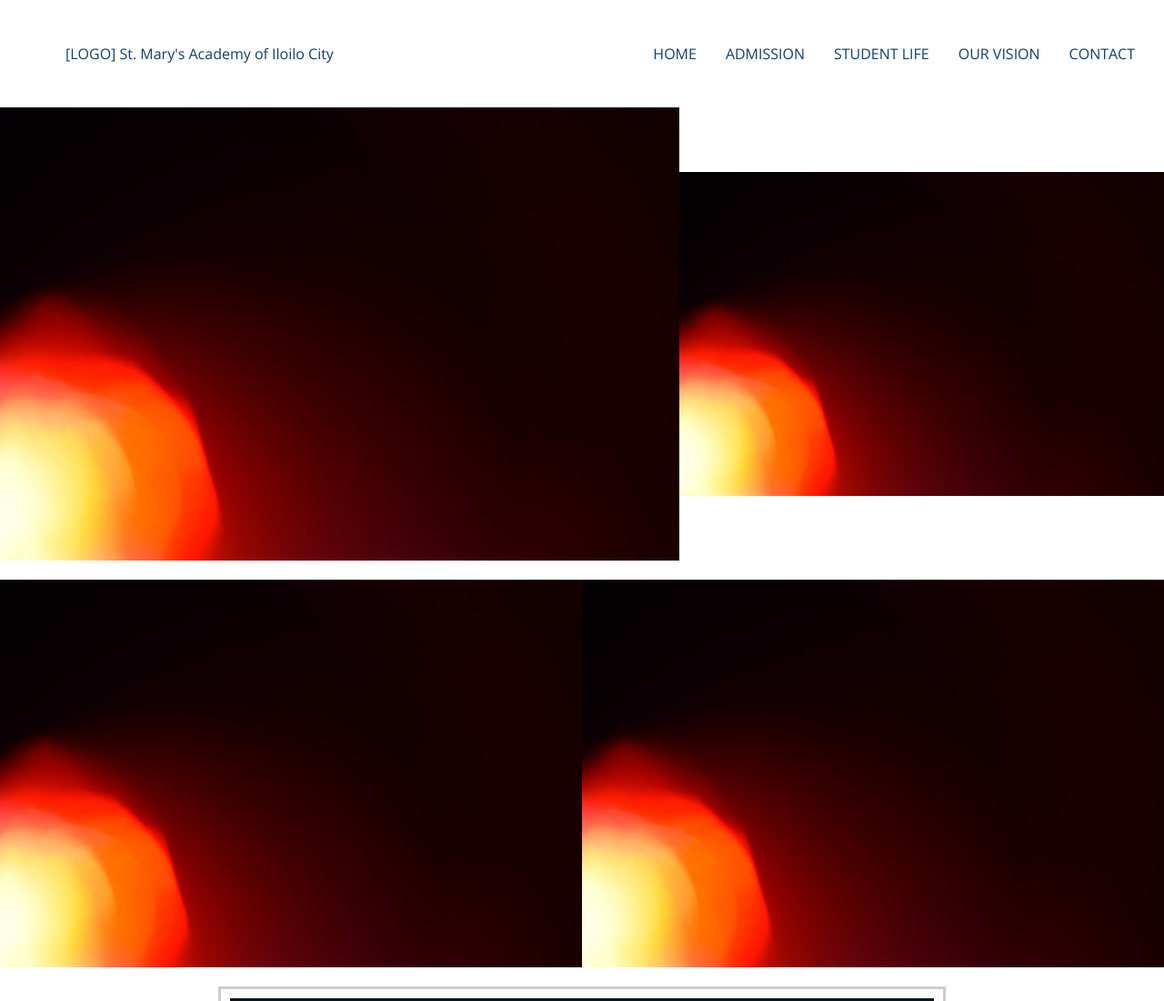
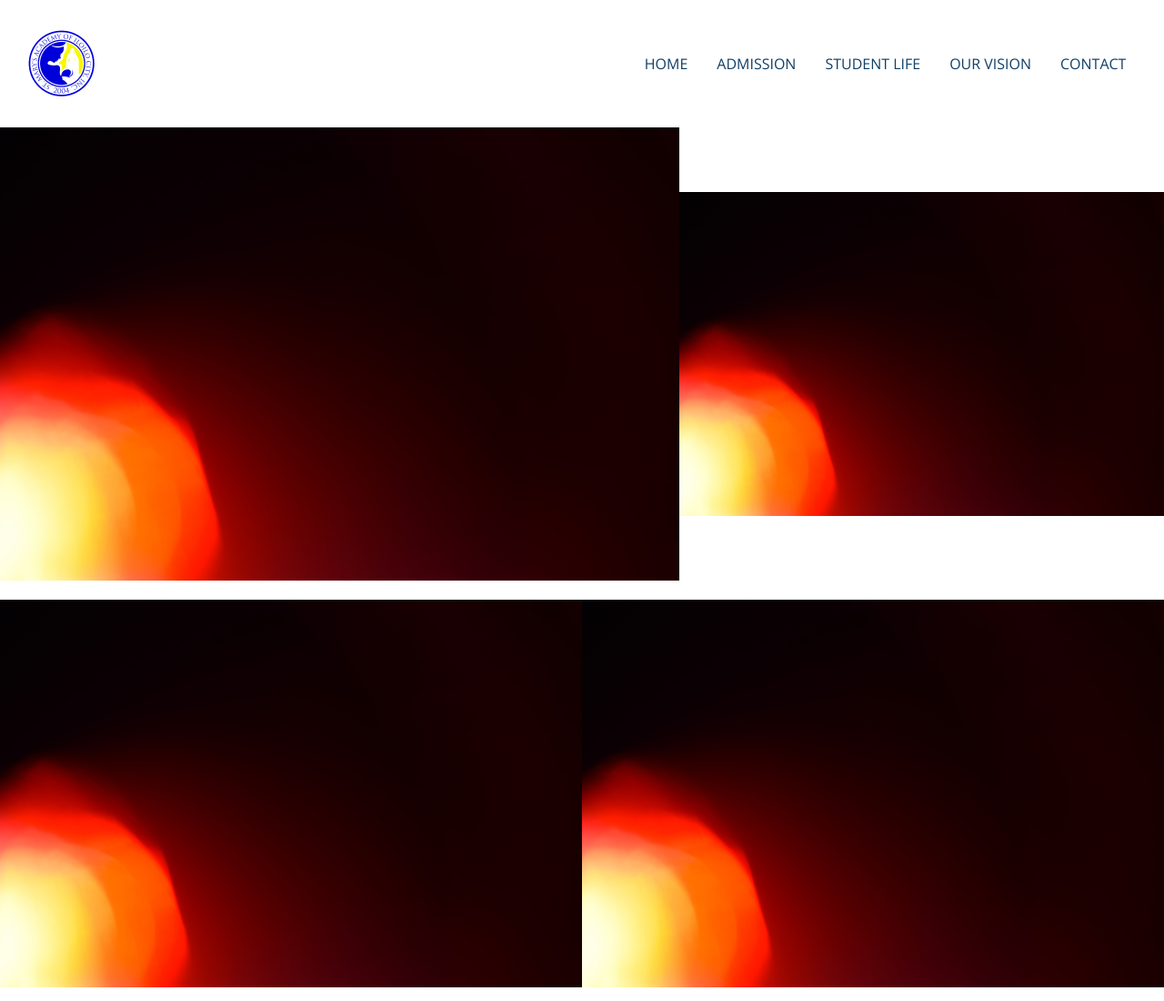
Before and after one commit to John-Zamora/SMAIC, a plain HTML site: page index.html in a window 1280 px wide. Shown: the top 1100 px of the page at 91% size. Drawn offline with nearby package versions, Linux system fonts and the light colour scheme.

Commit message:
Minor changes

```diff
--- a/desktop-styles.css
+++ b/desktop-styles.css
@@ -4,6 +4,7 @@
         display: grid;
         grid-template-columns: 1fr repeat(5, fit-content(7.5rem));
         justify-items: end;
+        align-items: center;
         grid-gap: 2rem;
     }
 
--- a/index.html
+++ b/index.html
@@ -37,7 +37,8 @@
     <body>
         <nav>
             <ul>
-                <li class="full-width"><a href="#">[LOGO] St. Mary's Academy of Iloilo City</a></li>
+
+                <li class="full-width"><img src="Logo.png"></img></li>
                 <li><a href="#">HOME</a></li>
                 <li><a href="#">ADMISSION</a></li>
                 <li><a href="#">STUDENT LIFE</a></li>
--- a/mobile-styles.css
+++ b/mobile-styles.css
@@ -42,8 +42,9 @@ body {
 
 /* Navigation Bar Start */
 nav {
-    padding: 2rem;
-    max-width: 100vw;
+    padding: 1rem;
+    max-width: 100%;
+    margin-left: -2vw;
 }
 
 ul {
@@ -59,6 +60,10 @@ ul {
 
 .full-width {
     grid-column: 1 / 6;
+}
+
+li {
+    color: var(--color-four);
 }
 
 a {
```
Also changed, not shown: Logo.png (added).
